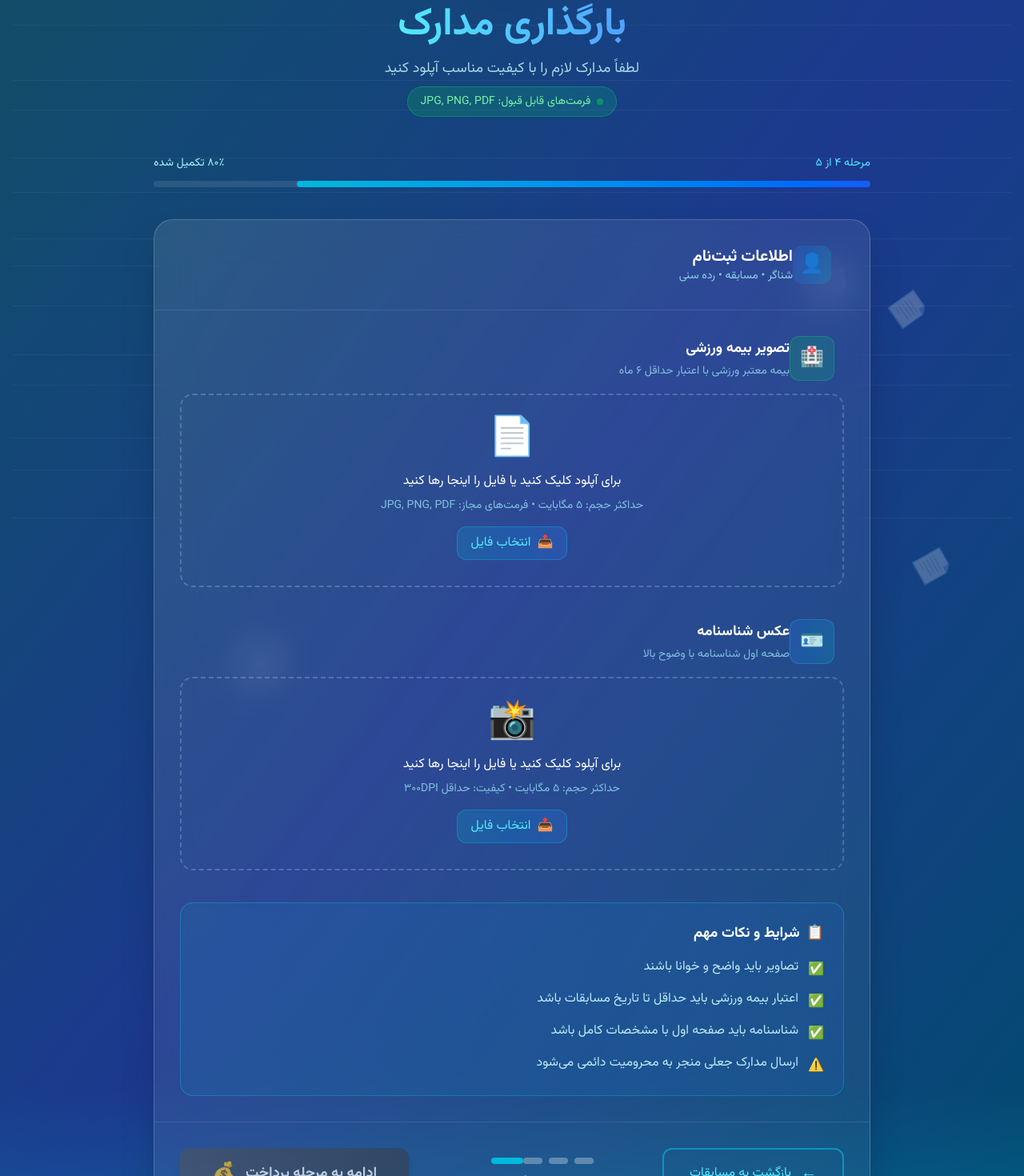
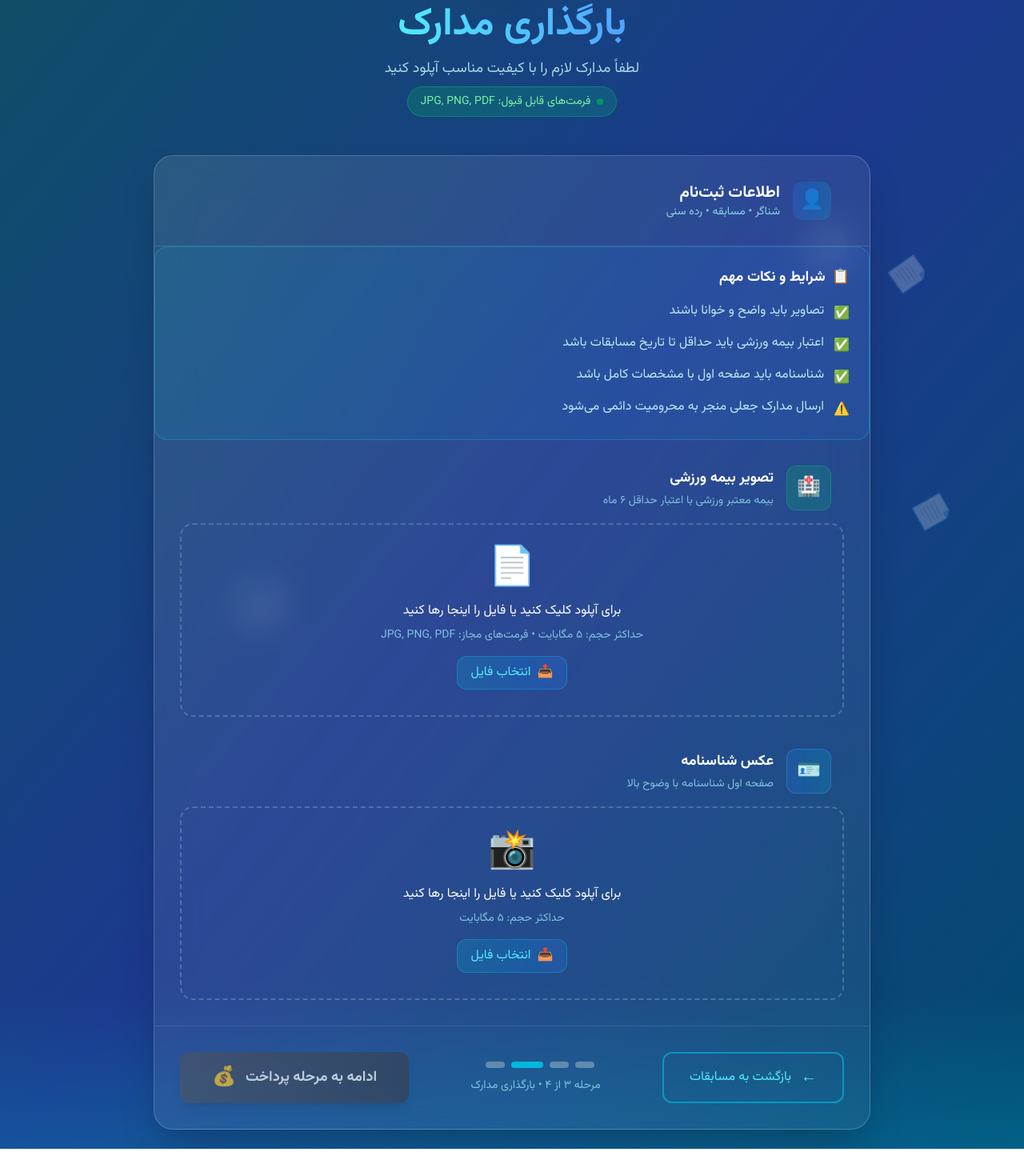
Before and after one commit to mobina211/SwimLeagueEntry, a Vue app: page /upload in a window 1280 px wide. Shown: the part 120-1590 px from the top of the page at 80% size. After the commit the page ends 1556 px from the top, so only its background shows below. Built offline with nearby package versions, Linux system fonts and the light colour scheme.

Commit message:
debuged little bugs

```diff
--- a/src/components/ImagesUploading.vue
+++ b/src/components/ImagesUploading.vue
@@ -15,14 +15,6 @@
         `">
         📄
       </div>
-
-      <!-- Document lines pattern -->
-      <div class="absolute inset-0 opacity-5">
-        <div v-for="i in 15" :key="'line-' + i" class="absolute h-px bg-white left-4 right-4"
-          :style="`top: ${(i * 50) + Math.random() * 20}px;`">
-        </div>
-      </div>
-
       <!-- Seal/stamp effect -->
       <div class="absolute top-1/4 left-1/4 w-64 h-64 rounded-full border-8 border-red-500/10 opacity-20"></div>
       <div class="absolute bottom-1/4 right-1/4 w-48 h-48 rounded-full border-8 border-blue-500/10 opacity-20"></div>
@@ -58,17 +50,6 @@
         </div>
       </div>
 
-      <!-- Progress indicator -->
-      <div class="mb-10">
-        <div class="flex items-center justify-between mb-3">
-          <span class="text-sm text-cyan-300 font-medium">مرحله ۴ از ۵</span>
-          <span class="text-sm text-cyan-200">۸۰٪ تکمیل شده</span>
-        </div>
-        <div class="h-2 bg-white/10 rounded-full overflow-hidden">
-          <div class="h-full bg-gradient-to-r from-cyan-500 to-blue-600 rounded-full w-4/5"></div>
-        </div>
-      </div>
-
       <!-- Main form card -->
       <div
         class="bg-gradient-to-br from-white/10 to-white/5 backdrop-blur-xl rounded-3xl shadow-2xl border border-white/20 overflow-hidden">
@@ -76,7 +57,7 @@
         <div class="p-6 md:p-8 border-b border-white/10">
           <div class="flex items-center space-x-4 space-x-reverse">
             <div
-              class="w-12 h-12 rounded-xl bg-gradient-to-r from-blue-500/20 to-cyan-500/20 flex items-center justify-center">
+              class="w-12 h-12 rounded-xl bg-gradient-to-r from-blue-500/20 to-cyan-500/20 flex items-center justify-center mx-4">
               <span class="text-2xl">👤</span>
             </div>
             <div>
@@ -90,6 +71,32 @@
           </div>
         </div>
 
+        <!-- Requirements checklist -->
+        <div class="bg-gradient-to-r from-cyan-500/10 to-blue-500/10 border border-cyan-400/30 rounded-2xl p-6">
+          <h4 class="text-lg font-bold text-white mb-4 flex items-center">
+            <span class="ml-2">📋</span>
+            شرایط و نکات مهم
+          </h4>
+          <ul class="space-y-3">
+            <li class="flex items-start">
+              <span class="text-green-400 ml-3 mt-1">✅</span>
+              <span class="text-cyan-100/90">تصاویر باید واضح و خوانا باشند</span>
+            </li>
+            <li class="flex items-start">
+              <span class="text-green-400 ml-3 mt-1">✅</span>
+              <span class="text-cyan-100/90">اعتبار بیمه ورزشی باید حداقل تا تاریخ مسابقات باشد</span>
+            </li>
+            <li class="flex items-start">
+              <span class="text-green-400 ml-3 mt-1">✅</span>
+              <span class="text-cyan-100/90">شناسنامه باید صفحه اول با مشخصات کامل باشد</span>
+            </li>
+            <li class="flex items-start">
+              <span class="text-red-400 ml-3 mt-1">⚠️</span>
+              <span class="text-cyan-100/90">ارسال مدارک جعلی منجر به محرومیت دائمی می‌شود</span>
+            </li>
+          </ul>
+        </div>
+
         <!-- Upload sections -->
         <div class="p-6 md:p-8 space-y-10">
           <!-- Insurance upload -->
@@ -97,7 +104,7 @@
             <div class="flex items-start justify-between mb-4">
               <div class="flex items-center space-x-3 space-x-reverse">
                 <div
-                  class="w-14 h-14 rounded-xl bg-gradient-to-r from-green-500/20 to-emerald-500/20 border border-green-400/30 flex items-center justify-center">
+                  class="w-14 h-14 rounded-xl bg-gradient-to-r from-green-500/20 to-emerald-500/20 border border-green-400/30 flex items-center justify-center mx-4">
                   <span class="text-2xl">🏥</span>
                 </div>
                 <div>
@@ -184,7 +191,7 @@
             <div class="flex items-start justify-between mb-4">
               <div class="flex items-center space-x-3 space-x-reverse">
                 <div
-                  class="w-14 h-14 rounded-xl bg-gradient-to-r from-blue-500/20 to-cyan-500/20 border border-blue-400/30 flex items-center justify-center">
+                  class="w-14 h-14 rounded-xl bg-gradient-to-r from-blue-500/20 to-cyan-500/20 border border-blue-400/30 flex items-center justify-center mx-4">
                   <span class="text-2xl">🪪</span>
                 </div>
                 <div>
@@ -221,7 +228,7 @@
                     تصویر شناسنامه با موفقیت آپلود شد
                   </p>
                   <p class="text-cyan-200/70 text-sm">
-                    حداکثر حجم: ۵ مگابایت • کیفیت: حداقل ۳۰۰DPI
+                    حداکثر حجم: ۵ مگابایت
                   </p>
                 </div>
 
@@ -265,32 +272,6 @@
             </div>
           </div>
 
-          <!-- Requirements checklist -->
-          <div class="bg-gradient-to-r from-cyan-500/10 to-blue-500/10 border border-cyan-400/30 rounded-2xl p-6">
-            <h4 class="text-lg font-bold text-white mb-4 flex items-center">
-              <span class="ml-2">📋</span>
-              شرایط و نکات مهم
-            </h4>
-            <ul class="space-y-3">
-              <li class="flex items-start">
-                <span class="text-green-400 ml-3 mt-1">✅</span>
-                <span class="text-cyan-100/90">تصاویر باید واضح و خوانا باشند</span>
-              </li>
-              <li class="flex items-start">
-                <span class="text-green-400 ml-3 mt-1">✅</span>
-                <span class="text-cyan-100/90">اعتبار بیمه ورزشی باید حداقل تا تاریخ مسابقات باشد</span>
-              </li>
-              <li class="flex items-start">
-                <span class="text-green-400 ml-3 mt-1">✅</span>
-                <span class="text-cyan-100/90">شناسنامه باید صفحه اول با مشخصات کامل باشد</span>
-              </li>
-              <li class="flex items-start">
-                <span class="text-red-400 ml-3 mt-1">⚠️</span>
-                <span class="text-cyan-100/90">ارسال مدارک جعلی منجر به محرومیت دائمی می‌شود</span>
-              </li>
-            </ul>
-          </div>
-
           <!-- Error message -->
           <div v-if="error" class="animate-shake p-4 bg-red-500/20 border border-red-400/30 rounded-xl">
             <div class="flex items-center text-red-300">
@@ -313,10 +294,10 @@
               <div class="flex items-center space-x-2 space-x-reverse">
                 <div class="w-6 h-2 rounded-full bg-white/30"></div>
                 <div class="w-6 h-2 rounded-full bg-white/30"></div>
-                <div class="w-6 h-2 rounded-full bg-white/30"></div>
                 <div class="w-10 h-2 rounded-full bg-cyan-500"></div>
+                <div class="w-6 h-2 rounded-full bg-white/30 mx-2"></div>
               </div>
-              <p class="text-sm mt-3">مرحله ۴ از ۵ • بارگذاری مدارک</p>
+              <p class="text-sm mt-3">مرحله ۳ از ۴ • بارگذاری مدارک</p>
             </div>
 
             <button @click="next" :disabled="!previews.insurance || !previews.idcard" :class="[
```
